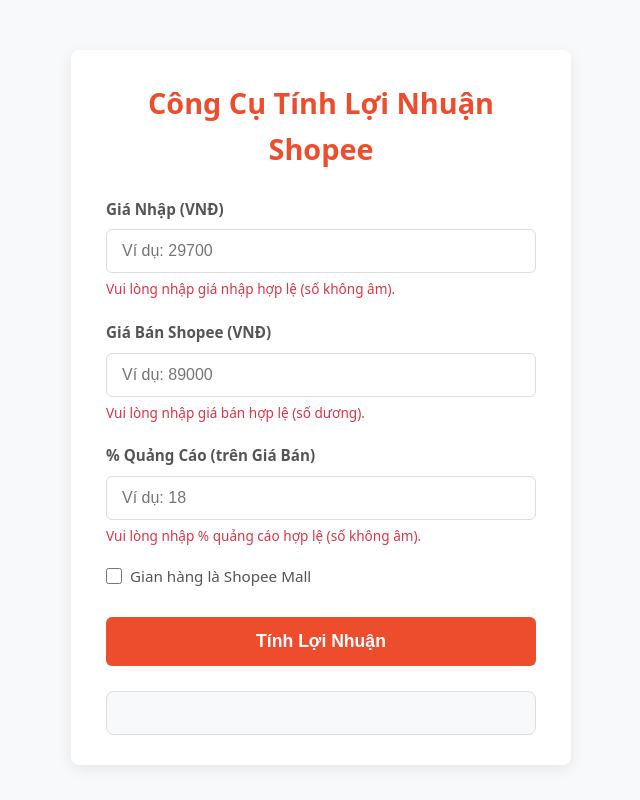
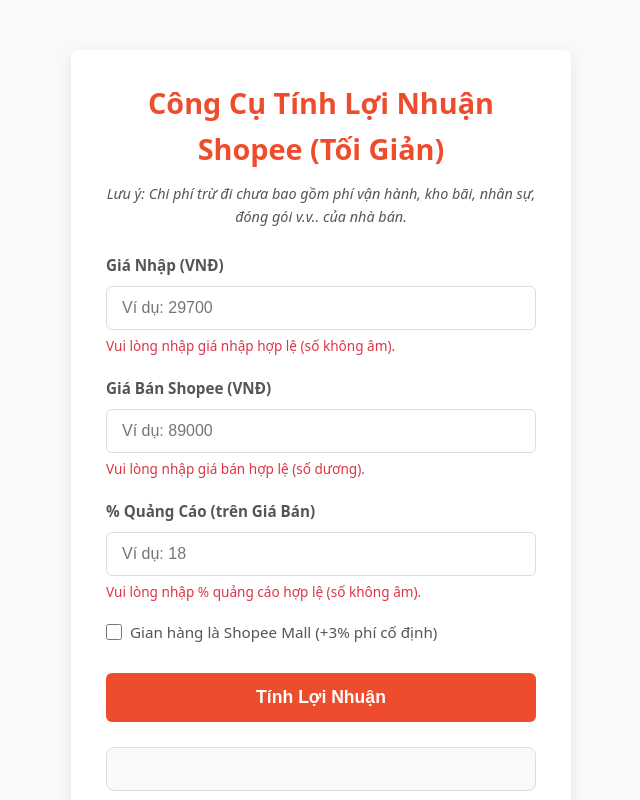
Before and after one commit to quangnbtd/tinhlailoshopee, a plain HTML site: page index.html in a window 1280 px wide. Both pictures are taken after a click on the button "Tính Lợi Nhuận". Shown: the top 800 px of the page, without its empty margins (319-959 px from the left). Drawn offline with Linux system fonts and the light colour scheme.

Commit message:
Update index.html

```diff
--- a/index.html
+++ b/index.html
@@ -3,14 +3,14 @@
 <head>
     <meta charset="UTF-8">
     <meta name="viewport" content="width=device-width, initial-scale=1.0">
-    <title>Công Cụ Tính Giá Shopee Hiện Đại - Vũ Quang Ecommerce</title>
+    <title>Công Cụ Tính Giá Shopee Tối Giản - Vũ Quang Ecommerce</title>
     <style>
         :root {
             --primary-color: #ee4d2d;
             --primary-color-dark: #d73210;
             --success-color: #28a745;
             --error-color: #dc3545;
-            --warning-color: #ffc107; /* Using yellow for zero profit */
+            --warning-color: #ffc107;
             --text-color: #333;
             --text-color-light: #555;
             --text-color-footer: #6c757d;
@@ -19,7 +19,7 @@
             --white: #fff;
             --box-shadow: 0 4px 15px rgba(0, 0, 0, 0.08);
             --border-radius: 8px;
-            --transition-speed: 0.3s; /* Keep for potential future use or hover effects */
+            --transition-speed: 0.3s;
         }
 
         *, *::before, *::after {
@@ -60,9 +60,20 @@
         h1 {
             text-align: center;
             color: var(--primary-color);
-            margin-bottom: 25px;
+            /* Remove bottom margin from h1 if note is directly below */
+            margin-bottom: 10px;
             font-size: 1.8em;
         }
+
+        /* Style for the note below h1 */
+        .luu-y {
+            text-align: center;
+            font-size: 0.9em;
+            color: var(--text-color-light);
+            margin-bottom: 25px; /* Add back margin below the note */
+            font-style: italic; /* Make it italic */
+        }
+
 
         .form-group {
             margin-bottom: 20px;
@@ -136,38 +147,36 @@
             transform: scale(0.98);
         }
 
-        /* --- New Direct Result Area Styling --- */
+        /* --- Direct Result Area Styling --- */
         #ketQuaTrucTiep {
-            margin-top: 25px; /* Space below button */
+            margin-top: 25px;
             padding: 15px 20px;
             border-radius: var(--border-radius);
-            background-color: var(--background-color); /* Light background */
+            background-color: var(--background-color);
             border: 1px solid var(--border-color);
-            min-height: 2.5em; /* Reserve some initial height */
-            text-align: center; /* Center the result text */
+            min-height: 2.5em;
+            text-align: center;
             font-size: 1.1em;
             line-height: 1.5;
-            /* Remove animation/transition properties */
         }
 
         #ketQuaTrucTiep.result-positive {
-            background-color: #f0fff4; /* Light green */
+            background-color: #f0fff4;
             border-color: var(--success-color);
         }
         #ketQuaTrucTiep.result-negative {
-            background-color: #fff5f5; /* Light red */
+            background-color: #fff5f5;
             border-color: var(--error-color);
         }
         #ketQuaTrucTiep.result-zero {
-             background-color: #fffcf0; /* Light yellow */
+             background-color: #fffcf0;
             border-color: var(--warning-color);
         }
 
-
-        /* Color classes for the profit/loss number itself */
+        /* Color classes for the profit/loss number */
         .positive { color: var(--success-color); font-weight: 700; }
         .negative { color: var(--error-color); font-weight: 700; }
-        .zero { color: var(--warning-color); font-weight: 700; } /* Use warning color for zero */
+        .zero { color: var(--warning-color); font-weight: 700; }
 
         .error {
             color: var(--error-color);
@@ -189,15 +198,14 @@
         footer a { color: var(--primary-color); text-decoration: none; transition: color var(--transition-speed) ease; }
         footer a:hover { color: var(--primary-color-dark); text-decoration: underline; }
 
-        /* Hide the old result div if you keep it in HTML */
-        /* #ketqua { display: none; } */
-
     </style>
 </head>
 <body>
 
 <div class="container">
-    <h1>Công Cụ Tính Lợi Nhuận Shopee</h1>
+    <h1>Công Cụ Tính Lợi Nhuận Shopee (Tối Giản)</h1>
+    <!-- === ADDED NOTE HERE === -->
+    <p class="luu-y">Lưu ý: Chi phí trừ đi chưa bao gồm phí vận hành, kho bãi, nhân sự, đóng gói v.v.. của nhà bán.</p>
 
     <div class="form-group">
         <label for="giaNhap">Giá Nhập (VNĐ)</label>
@@ -220,20 +228,16 @@
      <div class="form-group">
          <label class="checkbox-label" for="isMall">
              <input type="checkbox" id="isMall">
-             <span>Gian hàng là Shopee Mall</span>
+             <span>Gian hàng là Shopee Mall (+3% phí cố định)</span>
          </label>
     </div>
 
     <button id="tinhToanBtn">Tính Lợi Nhuận</button>
 
-    <!-- === NEW RESULT AREA === -->
+    <!-- === RESULT AREA === -->
     <div id="ketQuaTrucTiep">
         <!-- Kết quả sẽ được hiển thị ở đây -->
     </div>
-     <!-- === OLD RESULT AREA (Optional: can be removed or kept hidden) === -->
-     <!-- <div id="ketqua">
-         <p><strong id="ketquaDescription"></strong><span id="loiNhuan"></span> VNĐ</p>
-    </div> -->
 
 </div>
 
@@ -246,56 +250,42 @@
 </footer>
 
 <script defer>
+    // --- JavaScript code remains the same as the previous version ---
     const giaNhapInput = document.getElementById('giaNhap');
     const giaBanInput = document.getElementById('giaBan');
     const phanTramQuangCaoInput = document.getElementById('phanTramQuangCao');
     const isMallCheckbox = document.getElementById('isMall');
     const tinhToanBtn = document.getElementById('tinhToanBtn');
-    // Target the NEW result area
     const ketQuaTrucTiepDiv = document.getElementById('ketQuaTrucTiep');
 
-    // Error message divs
     const errorGiaNhap = document.getElementById('errorGiaNhap');
     const errorGiaBan = document.getElementById('errorGiaBan');
     const errorQuangCao = document.getElementById('errorQuangCao');
 
-    // --- Cost Rates ---
     const TYLE_PHI_CO_DINH = 0.10;
     const TYLE_PHI_THANH_TOAN = 0.05;
     const TYLE_THUE = 0.015;
     const TYLE_PHI_MALL = 0.03;
     const TYLE_VAT_QUANG_CAO = 0.10;
-    const TYLE_CONTENTEXTRA = 0.03;
-    const TYLE_AFFILIATE_ADS = 0.15;
-    const TYLE_VOUCHER = 0.05;
-    const TYLE_HOAN_HUY = 0.02;
-    const TYLE_VAN_HANH = 0.10;
-    const TYLE_DONG_GOI = 0.01;
-    // ------------------
 
     function formatCurrency(value) {
         const numValue = Number(value);
-        if (isNaN(numValue)) {
-            return 'Lỗi';
-        }
+        if (isNaN(numValue)) { return 'Lỗi'; }
         return Math.round(numValue).toLocaleString('vi-VN');
     }
 
     function tinhLoiNhuan() {
-        // 1. Clear previous errors and reset result area
         errorGiaNhap.textContent = '';
         errorGiaBan.textContent = '';
         errorQuangCao.textContent = '';
-        ketQuaTrucTiepDiv.innerHTML = ''; // Clear previous result
-        ketQuaTrucTiepDiv.className = ''; // Remove result classes (positive/negative/zero)
+        ketQuaTrucTiepDiv.innerHTML = '';
+        ketQuaTrucTiepDiv.className = '';
 
-        // 2. Get input values
         const giaNhap = parseFloat(giaNhapInput.value) || 0;
         const giaBan = parseFloat(giaBanInput.value) || 0;
         const phanTramQuangCao = parseFloat(phanTramQuangCaoInput.value) || 0;
         const isMall = isMallCheckbox.checked;
 
-        // 3. Validate Input
         let isValid = true;
         if (giaNhapInput.value.trim() === '' || isNaN(parseFloat(giaNhapInput.value)) || giaNhap < 0) {
             errorGiaNhap.textContent = 'Vui lòng nhập giá nhập hợp lệ (số không âm).';
@@ -310,30 +300,18 @@
             isValid = false;
         }
 
-        if (!isValid) {
-            // Optional: Display a placeholder message in the result area
-            // ketQuaTrucTiepDiv.textContent = 'Vui lòng nhập đủ thông tin hợp lệ.';
-            return; // Stop calculation
-        }
+        if (!isValid) { return; }
 
-        // --- Calculations (Proceed only if valid) ---
         const phiCoDinh = giaBan * TYLE_PHI_CO_DINH;
         const phiThanhToan = giaBan * TYLE_PHI_THANH_TOAN;
         const thue = giaBan * TYLE_THUE;
         const phiMall = isMall ? giaBan * TYLE_PHI_MALL : 0;
-        const contentextra = giaBan * TYLE_CONTENTEXTRA;
-        const affiliateAds = giaBan * TYLE_AFFILIATE_ADS;
-        const voucher = giaBan * TYLE_VOUCHER;
-        const hoanHuy = giaBan * TYLE_HOAN_HUY;
-        const chiPhiVanHanh = giaBan * TYLE_VAN_HANH;
-        const chiPhiDongGoi = giaBan * TYLE_DONG_GOI;
         const chiPhiQuangCao = giaBan * (phanTramQuangCao / 100);
         const vatQuangCao = chiPhiQuangCao * TYLE_VAT_QUANG_CAO;
-        const tongChiPhiTruGiaNhap = phiCoDinh + phiThanhToan + thue + phiMall + chiPhiQuangCao + vatQuangCao + contentextra + affiliateAds + voucher + hoanHuy + chiPhiVanHanh + chiPhiDongGoi;
+        const tongChiPhiTruGiaNhap = phiCoDinh + phiThanhToan + thue + phiMall + chiPhiQuangCao + vatQuangCao;
         const tongChiPhiBaoGomGiaGoc = tongChiPhiTruGiaNhap + giaNhap;
         const loiNhuan = giaBan - tongChiPhiBaoGomGiaGoc;
 
-        // 5. Prepare and Display Result Directly
         let resultHTML = '';
         let resultClass = '';
         let colorClass = '';
@@ -352,13 +330,10 @@
             resultHTML = `Hòa vốn ước tính: <span class="${colorClass}">${formatCurrency(loiNhuan)}</span> VNĐ`;
         }
 
-        // Apply style class to the container div
         ketQuaTrucTiepDiv.classList.add(resultClass);
-        // Set the inner HTML to display the result text with styled number
         ketQuaTrucTiepDiv.innerHTML = resultHTML;
     }
 
-    // --- Attach event listener ---
     tinhToanBtn.addEventListener('click', tinhLoiNhuan);
 
 </script>
```
